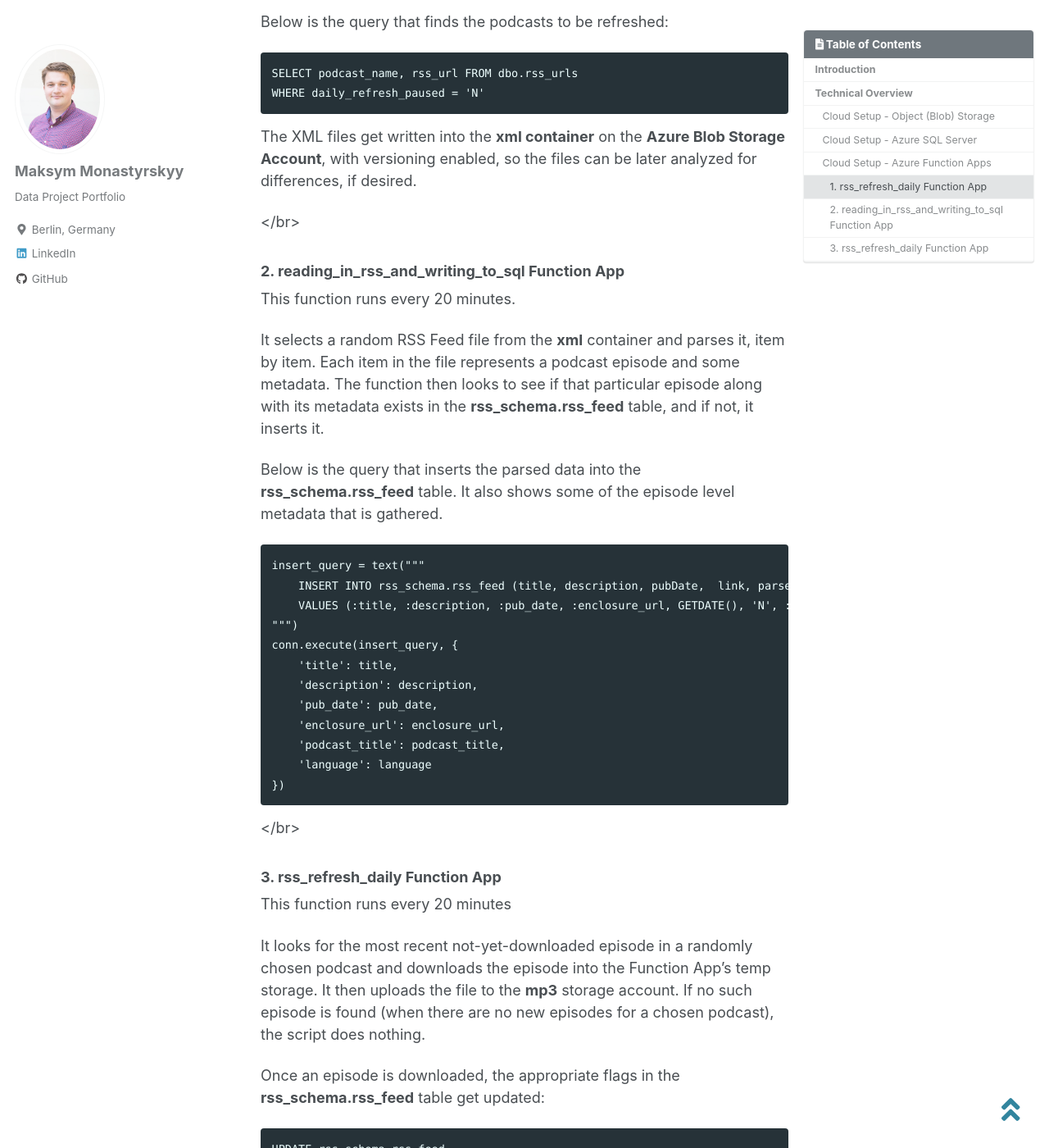
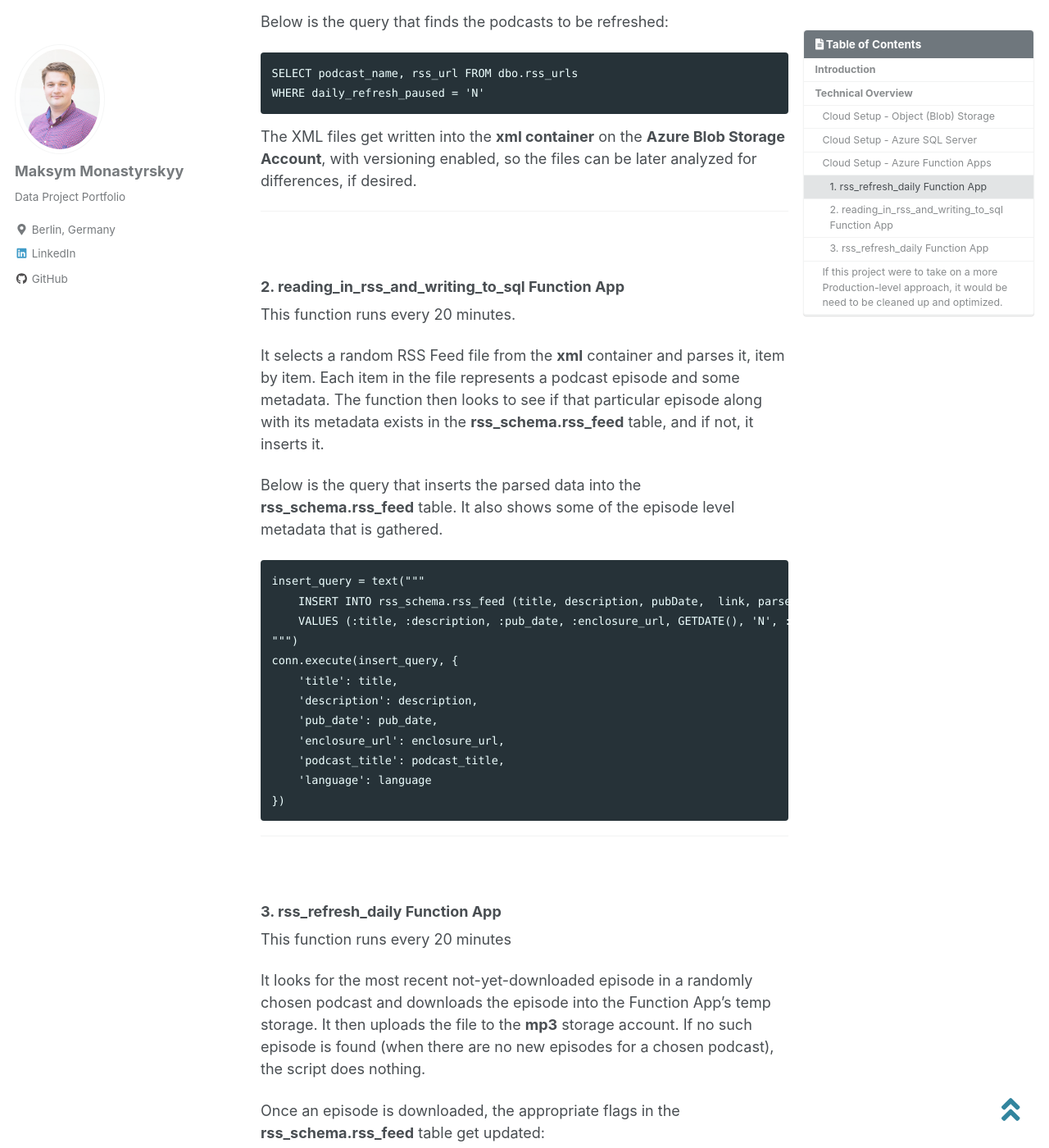
Before and after one commit to monastyrskyy/monastyrskyy.github.io, a Jekyll site: the page built from _posts/2024-9-20-podcast_transcription_and_app.md, in a window 1280 px wide and 1400 px high, scrolled down 8461 px. Shown: the whole window at 82% size. Built offline with Jekyll 4.4.1, drawn with Linux system fonts in a browser that asks for light colours; cached includes are drawn as plain includes; nearby versions of some CDN libraries.

Commit message:
separator

````diff
--- a/_posts/2024-9-20-podcast_transcription_and_app.md
+++ b/_posts/2024-9-20-podcast_transcription_and_app.md
@@ -242,7 +242,8 @@ WHERE daily_refresh_paused = 'N'
 
 The XML files get written into the **xml container** on the **Azure Blob Storage Account**, with versioning enabled, so the files can be later analyzed for differences, if desired.
 
-</br>
+-------
+<br>
 
 ### 2. **reading_in_rss_and_writing_to_sql** Function App
 This function runs every 20 minutes.
@@ -266,7 +267,8 @@ conn.execute(insert_query, {
 })
 ```
 
-</br>
+-------
+<br>
 
 ### 3. **rss_refresh_daily** Function App
 This function runs every 20 minutes
@@ -285,5 +287,7 @@ WHERE id = {episode[0]};
 This function can easily be scaled up to run more often and download more episodes. Because the bottleneck for me was the transcription process (to be described below), I didn't need this app to be more efficient than it was.
 
 >If this project were to take on a more Production-level approach, it would be need to be cleaned up and optimized.
+-------
+<br>
 
 >to be continued...
````
